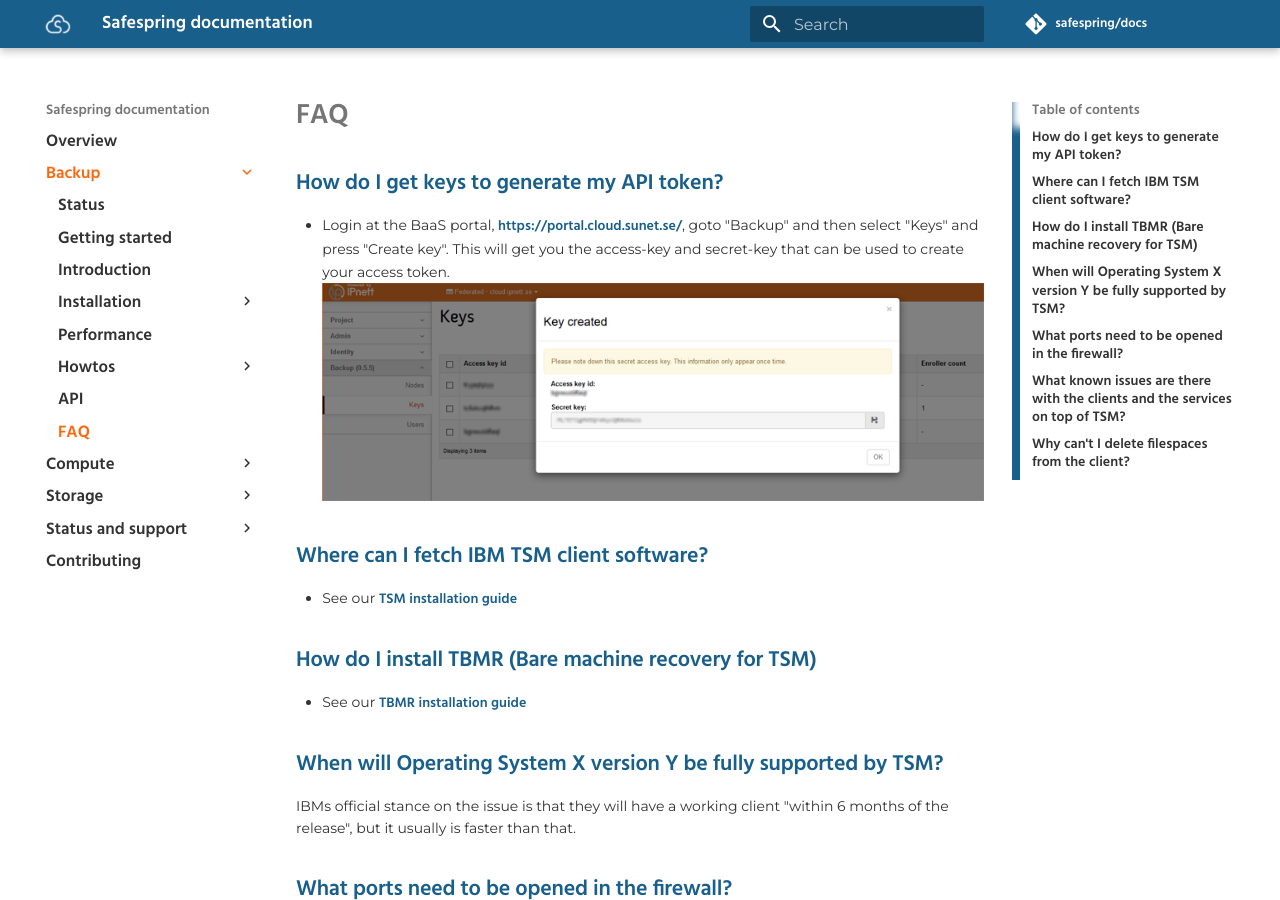
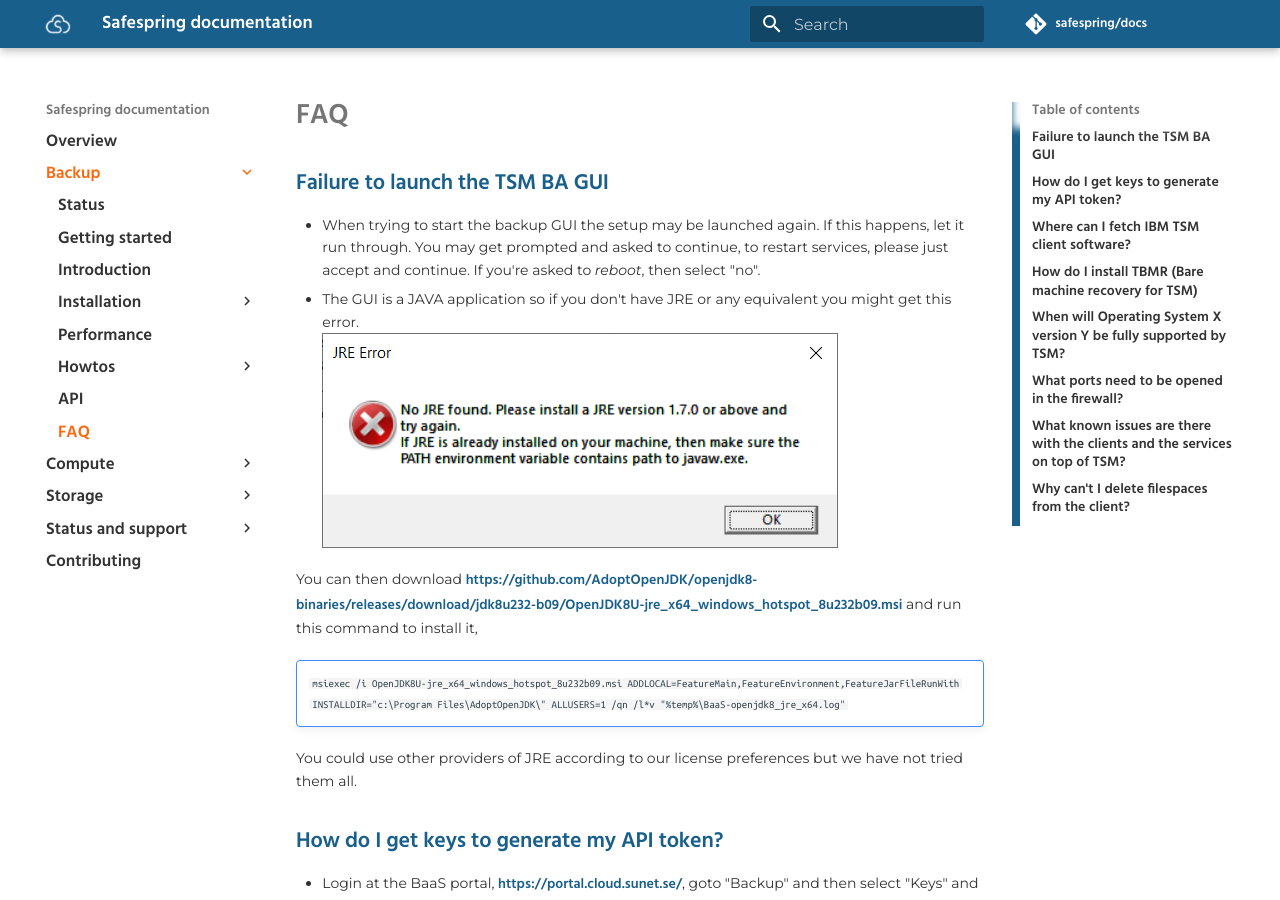
Before and after one commit to safespring/docs, an MkDocs documentation site: the page built from content/backup/faq.md, in a window 1280 px wide and 900 px high. Built offline with MkDocs 1.6.1 and Material for MkDocs 9.7.7, drawn with Linux system fonts in a browser that asks for light colours; comment, search, counter and statistics services are not loaded; old or Windows-style settings are respelled for this version of MkDocs.

Commit message:
New BaaS Windows client and GUI failure workarounds.

```diff
--- a/content/backup/faq.md
+++ b/content/backup/faq.md
@@ -1,4 +1,18 @@
 # FAQ
+
+## Failure to launch the TSM BA GUI
+- When trying to start the backup GUI the setup may be launched again.
+If this happens, let it run through. You may get prompted and asked to continue, to restart services, please just accept and continue. If you're asked to *reboot*, then select "no".
+- The GUI is a JAVA application so if you don't have JRE or any equivalent you might get this error.
+![JRE error](../images/baas-jre-error.png)
+
+You can then download https://github.com/AdoptOpenJDK/openjdk8-binaries/releases/download/jdk8u232-b09/OpenJDK8U-jre_x64_windows_hotspot_8u232b09.msi and
+run this command to install it,
+
+!!! note ""
+    `msiexec /i OpenJDK8U-jre_x64_windows_hotspot_8u232b09.msi ADDLOCAL=FeatureMain,FeatureEnvironment,FeatureJarFileRunWith INSTALLDIR="c:\Program Files\AdoptOpenJDK\" ALLUSERS=1 /qn /l*v "%temp%\BaaS-openjdk8_jre_x64.log"`
+
+You could use other providers of JRE according to our license preferences but we have not tried them all.
 
 ## How do I get keys to generate my API token?
 
```
Also changed, not shown: content/backup/install/windows.md (+10 -6 lines), content/images/baas-jre-error.png (added).
